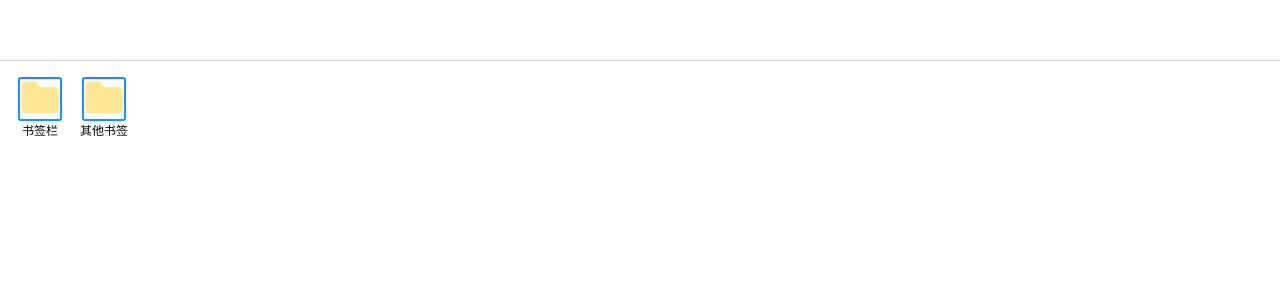
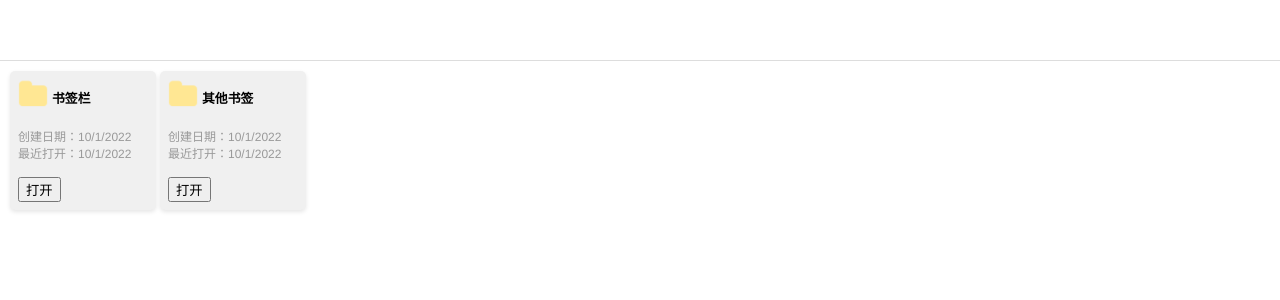
Before and after one commit to wzCoding/bookmarks, a Vue app in the folder bookmark/: page /#/ in a window 1280 px wide. Shown: the top 300 px of the page. Built offline with nearby package versions, Linux system fonts and the light colour scheme.

Commit message:
submit the code

```diff
--- a/bookmark/src/App.vue
+++ b/bookmark/src/App.vue
@@ -17,7 +17,15 @@ body {
   width: 100vw;
   height: 100vh;
 }
-
+::-webkit-scrollbar{
+  width: 5px;
+  background-color: #ddd;
+}
+::-webkit-scrollbar-thumb{
+  background-color: #409eff;
+  border-radius: 2px;
+  cursor: pointer;
+}
 #app {
   font-family: Avenir,Helvetica,Arial,sans-serif;
   -webkit-font-smoothing: antialiased;
@@ -32,5 +40,6 @@ body {
   .bookmark-container {
     width: 100%;
     flex: 1;
+    overflow-y:scroll ;
   }
 }</style>
--- a/bookmark/src/components/bookmark.vue
+++ b/bookmark/src/components/bookmark.vue
@@ -1,18 +1,32 @@
 <template>
-    <el-tooltip effect="dark" placement="top" :disabled="showTip" :content="title">
-        <div class="bookmark-item" @click="handleClick" @mouseover="handleShowTip">
-            <slot>
-                <img class="bookmark-icon" :src="iconUrl" alt="bookmark-icon">
-                <div class="bookmark-title">
+    <div class="bookmark-card">
+        <div class="bookmark-header">
+            <div class="bookmark-icon">
+                <div v-if="!hasIcon" class="icon-sign">{{ iconSign.toUpperCase() }}</div>
+                <img v-if="hasIcon" :src="iconUrl" @load="loadIcon" alt="bookmark-icon">
+            </div>
+            <el-tooltip placement="top" :disabled="hasTip" :content="title">
+                <div class="bookmark-title" @mouseover="showTitle">
                     <span ref="tip">{{ title }}</span>
                 </div>
-            </slot>
+            </el-tooltip>
         </div>
-    </el-tooltip>
+        <div class="bookmark-content">
+            <div class="bookmark-info">
+                <span>创建日期：</span>
+                <span>{{ createDate }}</span>
+            </div>
+            <div class="bookmark-info">
+                <span>最近打开：</span>
+                <span>{{ createDate }}</span>
+            </div>
+        </div>
+        <el-button type="primary" size="small" class="card-button" @click="handleClick">打开</el-button>
+    </div>
 </template>
 <script setup>
-import { computed, ref } from 'vue';
-import { ElTooltip } from 'element-plus'
+import { computed, onMounted, ref } from 'vue';
+import { ElTooltip, ElButton } from 'element-plus'
 const defaultIcon = "./icons/folder.png";
 const defaultTitle = "bookMark";
 const props = defineProps({
@@ -22,15 +36,10 @@ const props = defineProps({
     }
 });
 const emit = defineEmits(['open']);
-const showTip = ref(true);
-const tip = ref()
-const handleShowTip = () => {
-    showTip.value = tip.value.parentNode.offsetWidth >= tip.value.offsetWidth
-}
-const handleClick = () => {
-    const openParam = props.bookmark.url ? props.bookmark.url : props.bookmark.children;
-    emit("open", openParam);
-}
+const hasTip = ref(true);
+const hasIcon = ref(true);
+const tip = ref();
+
 const iconUrl = computed(() => {
     let url = defaultIcon;
     if (props.bookmark.url) {
@@ -39,48 +48,96 @@ const iconUrl = computed(() => {
     return url;
 });
 const title = computed(() => {
-    return props.bookmark.title ? props.bookmark.title : defaultTitle
+    return props.bookmark.title ? props.bookmark.title.trim() : defaultTitle
+});
+const iconSign = computed(() => {
+    const regExp = /[\u3002|\uff1f|\uff01|\uff0c|\u3001|\uff1b|\uff1a|\u201c|\u201d|\u2018|\u2019|\uff08|\uff09|\u300a|\u300b|\u3008|\u3009|\u3010|\u3011|\u300e|\u300f|\u300c|\u300d|\ufe43|\ufe44|\u3014|\u3015|\u2026|\u2014|\uff5e|\ufe4f|\uffe5]/gm;
+    const result = title.value.replace(regExp, '');
+    return result.slice(0, 1);
 })
-const createDate = computed(() => {
-    const date = new Date(props.bookmark.dateAdded)
+const loadIcon = (e) => {
+    if (e.target.naturalWidth === 16) {
+        hasIcon.value = false;
+    }
+}
+
+const showTitle = () => {
+    hasTip.value = tip.value.parentNode.offsetWidth >= tip.value.offsetWidth
+}
+const handleClick = () => {
+    const openParam = props.bookmark.url ? props.bookmark.url : props.bookmark.children;
+    emit("open", openParam);
+}
+const handleDate = (timestamp) => {
+    const date = new Date(timestamp);
     return date.toLocaleDateString();
-})
+}
+const createDate = handleDate(props.bookmark.dateAdded)
 </script>
 <style lang="scss" scoped>
-.bookmark-item {
-    cursor: pointer;
-    font-size: .75rem;
-    padding: 0.5rem;
-    position: relative;
-    z-index: 1;
+.bookmark-card {
+    background-color: #f0f0f0;
     border-radius: 5px;
-    transition: all .3s cubic-bezier(.33, -.16, .58, 1);
+    box-shadow: 0 2px 4px rgba(0, 0, 0, 0.1);
+    padding: .5rem;
+    width: 130px;
+    margin: 2px;
+
+    .bookmark-header {
+        width: 100%;
+        font-size: .8rem;
+        font-weight: bold;
         display: flex;
-    justify-content: center;
-    align-items: center;
-    flex-direction: column;
-    width: 3rem;
-    .item-header {
-        display: flex;
-        flex-direction: column;
-        justify-content: center;
-        align-items: center;
-        width: 100%;
-    }
+        justify-content: flex-start;
+        align-items: flex-end;
+        margin-bottom: 1rem;
 
         .bookmark-icon {
-        width: 2.5rem;
-        border: 2px solid #1890ff;
+            width: 2rem;
+            height: 2rem;
+
+            .icon-sign {
+                width: 100%;
+                height: 100%;
+                text-align: center;
+                line-height: 2rem;
+                color: #ddd;
+                font-size: 1.5rem;
+                border: 2px solid #ccc;
                 border-radius: 3px;
             }
 
+            img {
+                width: 100%;
+                height: 100%;
+                border-radius: 3px;
+            }
+        }
+
         .bookmark-title {
-        width: 100%;
+            width: calc(100% - 2rem);
             text-align: center;
             overflow: hidden;
             text-overflow: ellipsis;
             font-size: inherit;
             white-space: nowrap;
+            padding: .25rem;
+            text-align: left;
         }
     }
-</style>
+
+    .bookmark-content {
+        margin-bottom: 1rem;
+
+        .bookmark-info {
+            font-size: .75rem;
+            color: #999;
+        }
+    }
+
+    .card-button {
+        &:hover {
+            background-color: #1890ff;
+        }
+    }
+}</style>
```
Also changed, not shown: bookmark/src/views/HomeView.vue (+0 -8 lines), bookmark/src/main.js (line endings or trailing spaces). Lines whose indentation alone changed are shown as unchanged.
